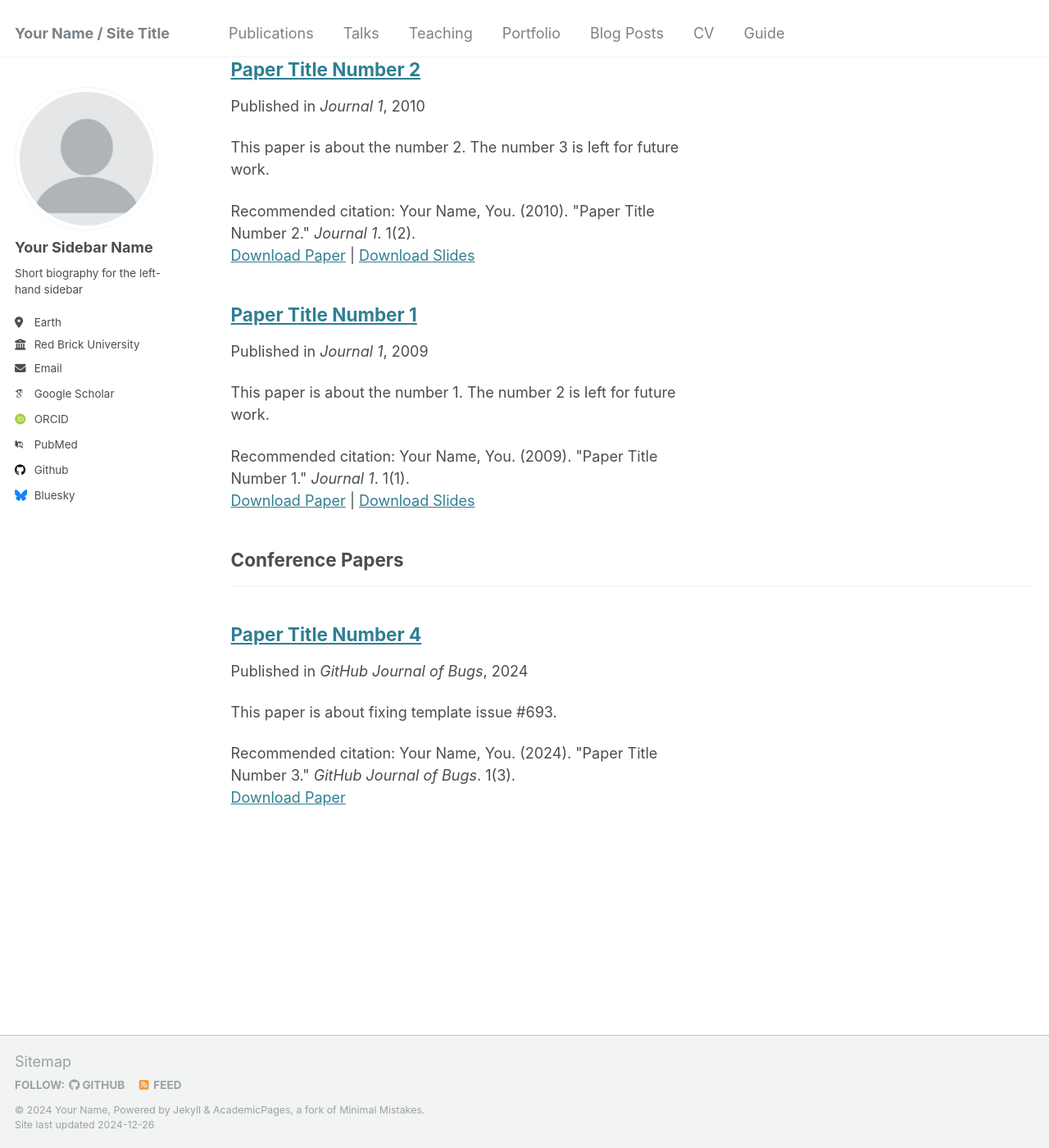
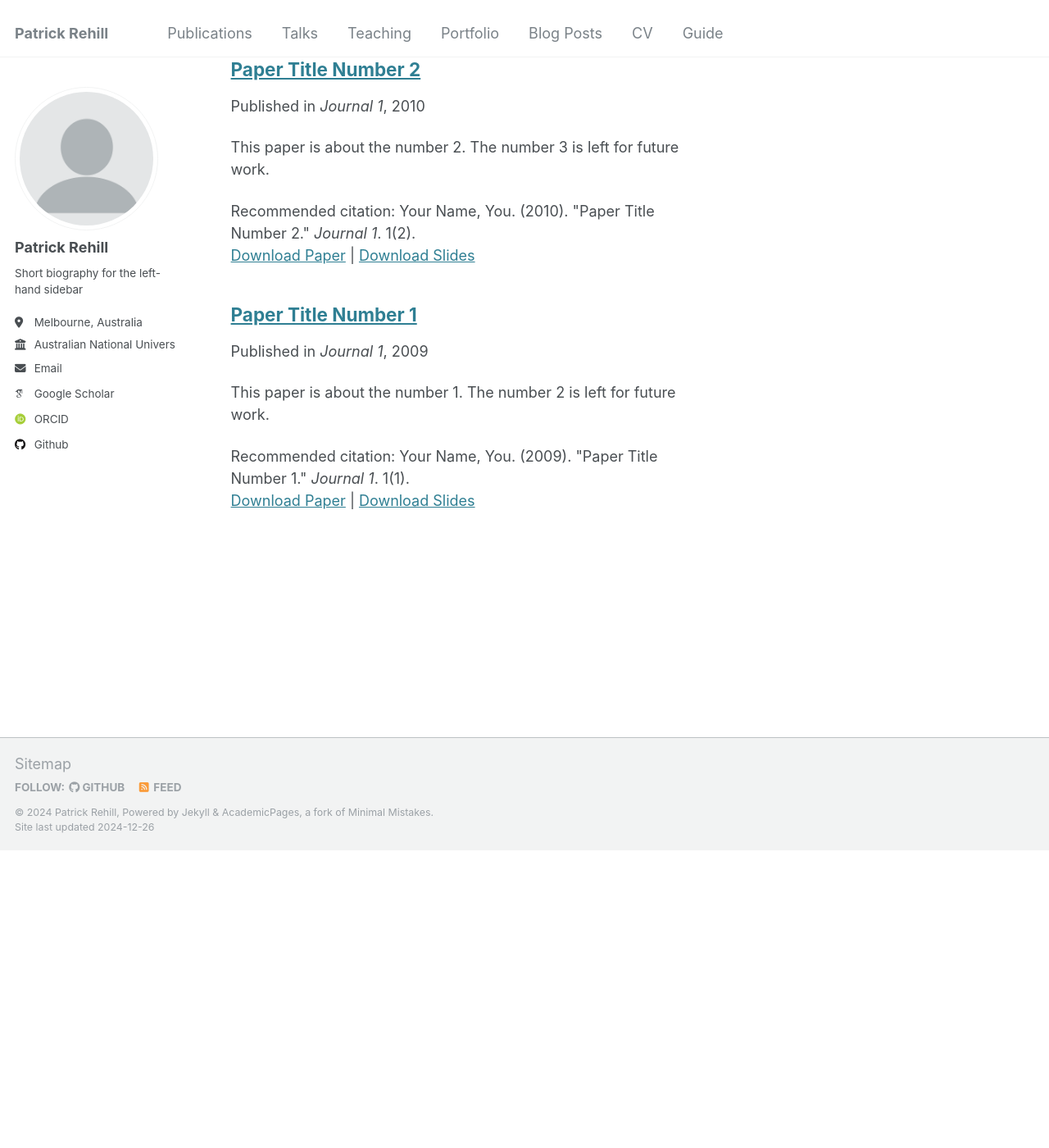
Before and after one commit to pbrehill/pbrehill.github.io, a Jekyll site: the page built from _pages/publications.html, in a window 1280 px wide and 1400 px high, scrolled down 539 px. Shown: the whole window at 82% size. Built offline with Jekyll 4.4.1, drawn with Linux system fonts in a browser that asks for light colours; some web fonts are replaced; after the commit the page ends 1576 px from its top, so only the background shows below that.

Commit message:
Updated site info

```diff
--- a/_config.yml
+++ b/_config.yml
@@ -7,14 +7,14 @@
 # server process.
 
 # Basic Site Settings
-locale                   : "en-US"
-title                    : "Your Name / Site Title"
+locale                   : "en-AU"
+title                    : "Patrick Rehill"
 title_separator          : "-"
-name                     : &name "Your Name"
-description              : &description "personal description"
-url                      : https://academicpages.github.io # the base hostname & protocol for your site e.g. "https://[your GitHub username].github.io"
+name                     : &name "Patrick Rehill"
+description              : &description "POLIS: The Centre for Social Research at The Australian National University"
+url                      : https://pbrehill.github.io # the base hostname & protocol for your site e.g. "https://[your GitHub username].github.io"
 baseurl                  : "" # the subpath of your site, e.g. "/blog"
-repository               : "academicpages/academicpages.github.io"
+repository               : "pbrehill/pbrehill.github.io"
 
 # Site Author - The following control what appear as part of the author content on the side bar.
 #               If a field is blank the icon and link will not appear, otherwise it will be shown.
@@ -22,21 +22,21 @@ repository               : "academicpages/academicpages.github.io"
 author:
   # Biographic information
   avatar           : "profile.png"
-  name             : "Your Sidebar Name"
+  name             : "Patrick Rehill"
   pronouns         : # example: "she/her"
   bio              : "Short biography for the left-hand sidebar"
-  location         : "Earth"
-  employer         : "Red Brick University"
+  location         : "Melbourne, Australia"
+  employer         : "Australian National University"
   uri              : # URL
-  email            : "none@example.org"
+  email            : "pbrehill@gmail.com"
 
   # Academic websites
   arxiv            : # URL - Update with the correct link to your profile
-  googlescholar    : "https://scholar.google.com/citations?user=PS_CX0AAAAAJ"
+  googlescholar    : "https://scholar.google.com/citations?user=qMOO5CsAAAAJ&hl=en"
   impactstory      : # URL
-  orcid            : "http://orcid.org/yourorcidurl"
+  orcid            : "https://orcid.org/0000-0003-0133-5518"
   semantic         : # URL
-  pubmed           : "https://www.ncbi.nlm.nih.gov/pubmed/?term=john+snow"
+  pubmed           : # "https://www.ncbi.nlm.nih.gov/pubmed/?term=john+snow"
   researchgate     : # URL
   scopus           : # URL
 
@@ -44,12 +44,12 @@ author:
   bitbucket        : # Username - Update with your username on the site
   codepen          : # Username
   dribbble         : # Username
-  github           : "academicpages"
+  github           : "pbrehill"
   kaggle           : # Username
   stackoverflow    : # User number or user number and name (i.e., use "1" or "1/jeff-atwood")
 
   # Social media
-  bluesky          : "bsky.app" # Replace this with you Bluesky username
+  bluesky          : # "bsky.app" # Replace this with you Bluesky username
   facebook         : # Username
   flickr           : # Username
   foursquare       : # Username
@@ -76,12 +76,12 @@ author:
 
 # Publication Category - The following the list of publication categories and their headings
 publication_category:
-  books:
-    title: 'Books'
   manuscripts:
     title: 'Journal Articles'
-  conferences:
-    title: 'Conference Papers'
+  working_papers:
+    title: 'Working Papers'
+  reports:
+    title: 'Reports'
 
 # Site Settings
 teaser                   :  # filename of teaser fallback teaser image placed in /images/, .e.g. "500x300.png"
```
